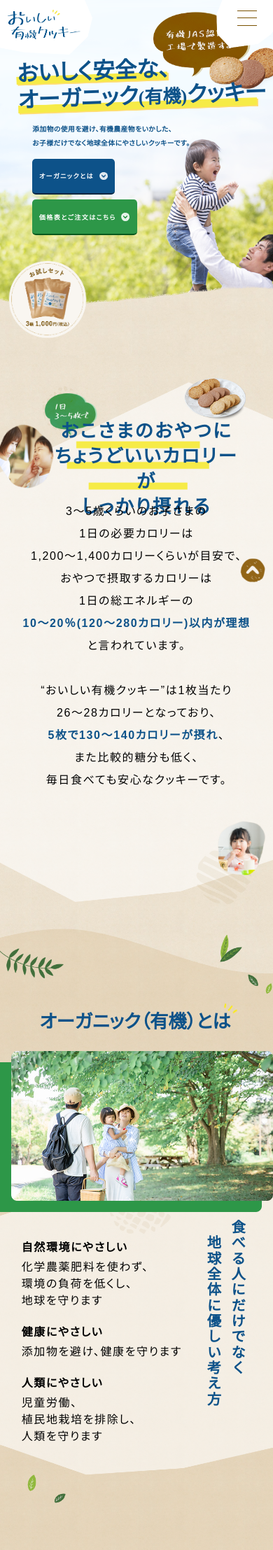
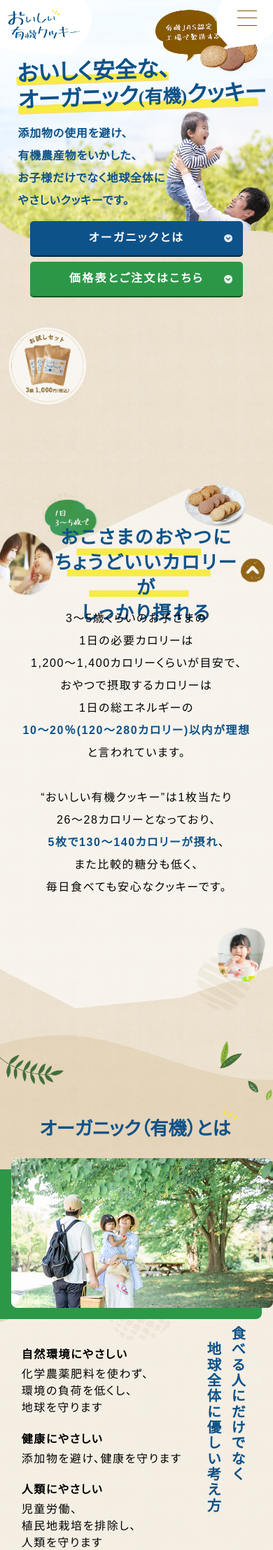
Before and after one commit to Sihoo-milk/20200703_yuukicookie, a PHP site: page / in a window 390 px wide. Shown: the top 2215 px of the page at 70% size. Run offline with PHP 8.4, Linux system fonts and the light colour scheme; some libraries are stand-ins or nearby versions; some web fonts are replaced.

Commit message:
ワールドのスマホ用bg画像をiPhoneSEで見ても見きれないように修正。メインビジュアルの長さを修正。

```diff
--- a/css/style.css
+++ b/css/style.css
@@ -414,7 +414,7 @@
 
 @media screen and (max-width: 768px) {
   .mv {
-    height: 130.16667vw;
+    height: 169.27083vw;
     background-image: url(../img/mv_bg-sp.png);
     background-position: 60% bottom;
   }
@@ -435,25 +435,31 @@
     background-position-y: 19.40104vw;
   }
   .mv__subtitle {
-    padding-left: 11.84896vw;
-    font-size: 2.5vw;
+    padding-left: 6.51042vw;
+    font-size: 16px;
   }
   .mv__btns {
     flex-direction: column;
     padding-top: 3.25521vw;
-    padding-left: 11.71875vw;
+    padding-left: 0;
   }
   .mv__btn {
-    margin-right: 1.95313vw;
-    margin-bottom: 1.95313vw;
+    justify-content: center;
+    position: relative;
+    width: 78.125vw;
+    height: 13.02083vw;
     padding: 0 2.60417vw;
-    font-size: 2.34375vw;
+    line-height: 13.02083vw;
+    margin: 0 auto 1.95313vw;
+    padding: 0 2.60417vw;
+    font-size: 16px;
     border-radius: 1.30208vw;
-    height: 13.02083vw;
   }
   .mv__btn-cookie {
+    position: absolute;
+    right: 3.90625vw;
     width: 3.125vw;
-    margin-left: 1.95313vw;
+    margin-left: 0;
   }
   .mv__btn--what {
     border-bottom: solid 0.52083vw #002641;
@@ -462,7 +468,7 @@
     border-bottom: solid 0.52083vw #08581c;
   }
   .mv__trial {
-    top: 92.77604vw;
+    top: 117.1875vw;
     width: 35.78125vw;
   }
 }
--- a/index.html
+++ b/index.html
@@ -55,8 +55,8 @@
           <h1 class="mv__title">おいしく安全な、<br>オーガニック<span class="mv__title-organic">(有機)</span>クッキー</h1>
         </div>
         <p class="mv__subtitle fadeUp">
-          添加物の使⽤を避け、有機農産物をいかした、<br>
-          お⼦様だけでなく地球全体にやさしいクッキーです。
+          添加物の使⽤を避け、<br class="view-sp">有機農産物をいかした、<br>
+          お⼦様だけでなく地球全体に<br class="view-sp">やさしいクッキーです。
         </p>
         <div class="mv__btns fadeUp">
           <a href="#organic" class="mv__btn-link">
--- a/scss/icon.scss
+++ b/scss/icon.scss
@@ -84,16 +84,16 @@ input[type=radio]:checked + .radio01::after {
 @media screen and (max-width: 768px) {
   .radio01 {
     width: 100%;
-    padding-left: sp-get_vw(55);
+    padding-left: sp-get_vw(100);
     font-size: 16px;
     &::before {
-      top: sp-get_vw(43);
+      top: sp-get_vw(40);
       width: sp-get_vw(40);
       height: sp-get_vw(40);
       border: sp-get_vw(1) solid #795100;
     }
     &::after {
-      top: sp-get_vw(56);
+      top: sp-get_vw(53);
       left: sp-get_vw(13);
       width: sp-get_vw(14);
       height: sp-get_vw(14);
@@ -167,23 +167,24 @@ input[type=radio]:checked + .radio01::after {
     }
     & select {
       padding: 6px 38px 6px 12px;
+      font-size: 16px;
       color: #000;
     }
   }
 }
 @media screen and (max-width: 768px) {
   .cp_ipselect {
-    width: sp-get_vw(90);
-    height: sp-get_vw(40);
+    width: sp-get_vw(200);
+    height: sp-get_vw(80);
     margin-left: sp-get_vw(18);
     &.cp_sl04 {
       border: sp-get_vw(1) solid #795100;
       border-radius: sp-get_vw(4);
       &::before {
         right: sp-get_vw(9);
-        border-top: sp-get_vw(4) solid #865500;
-        border-right: sp-get_vw(4) solid transparent;
-        border-left: sp-get_vw(4) solid transparent;
+        border-top: sp-get_vw(10) solid #865500;
+        border-right: sp-get_vw(10) solid transparent;
+        border-left: sp-get_vw(10) solid transparent;
       }
     }
     & select {
--- a/scss/main.scss
+++ b/scss/main.scss
@@ -390,7 +390,7 @@
 }
 @media screen and (max-width: 768px) {
   .mv {
-    height: 130.16667vw;
+    height: sp-get_vw(1300);
     background-image: url(../img/mv_bg-sp.png);
     background-position: 60% bottom;
     &__main {
@@ -410,24 +410,30 @@
       }
     }
     &__subtitle {
-      padding-left: sp-get_vw(91);
-      font-size: 2.5vw;
+      padding-left: sp-get_vw(50);
+      font-size: 16px;
     }
     &__btns {
       flex-direction: column;
       padding-top: sp-get_vw(25);
-      padding-left: sp-get_vw(90);
+      padding-left: 0;
     }
     &__btn {
-      margin-right: sp-get_vw(15);
-      margin-bottom: sp-get_vw(15);
+      justify-content: center;
+      position: relative;
+      width: sp-get_vw(600);
+      height: sp-get_vw(100);
       padding: 0 sp-get_vw(20);
-      font-size: sp-get_vw(18);
+      line-height: sp-get_vw(100);
+      margin: 0 auto sp-get_vw(15);
+      padding: 0 sp-get_vw(20);
+      font-size: 16px;
       border-radius: sp-get_vw(10);
-      height: 13.02083vw;
       &-cookie {
+        position: absolute;
+        right: sp-get_vw(30);
         width: sp-get_vw(24);
-        margin-left: sp-get_vw(15);
+        margin-left: 0;
       }
       &--what {
         border-bottom: solid sp-get_vw(4) #002641;
@@ -437,7 +443,7 @@
       }
     }
     &__trial {
-      top: 92.77604vw;
+      top: get_vw(1500);
       width: 35.78125vw;
     }
   }
@@ -1138,6 +1144,7 @@
       height: sp-get_vw(100);
       padding: 0 sp-get_vw(20);
       font-size: 16px;
+      line-height: sp-get_vw(100);
       border-radius: sp-get_vw(10);
       &-cookie {
         right: sp-get_vw(30);
@@ -1253,7 +1260,7 @@
 }
 @media screen and (max-width: 768px) {
   .world {
-    height: sp-get_vw(1722);
+    height: 100%;
     padding-top: sp-get_vw(236);
     background-image: url(../img/world_bg-sp.png);
     background-size: cover;
@@ -2268,17 +2275,18 @@
     }
     &__select-item {
       margin-left: 0;
-      padding-left: sp-get_vw(55);
+      padding-left: sp-get_vw(100);
       font-size: 16px;
       line-height: 3.75;
     }
     &__txt {
       &-box {
-        height: sp-get_vw(60);
+        height: sp-get_vw(80);
         padding: 0 sp-get_vw(18);
         border: sp-get_vw(1) solid #795100;
         border-radius: sp-get_vw(4);
-        font-size: sp-get_vw(16);
+        font-size: 16px;
+        line-height: sp-get_vw(60);
         &::placeholder {
           color: #888;
         }
@@ -2289,7 +2297,7 @@
         padding: sp-get_vw(10) sp-get_vw(18);
         border: sp-get_vw(1) solid #795100;
         border-radius: sp-get_vw(4);
-        font-size: sp-get_vw(16);
+        font-size: 16px;
       }
       &-border {
         border-bottom: sp-get_vw(1) solid #000;
@@ -2300,11 +2308,13 @@
       font-size: sp-get_vw(16);
     }
     &__btn {
+      align-items: center;
       width: sp-get_vw(420);
-      height: 12vw;
+      height: sp-get_vw(70);
       border-bottom: sp-get_vw(6) solid #08581c;
       border-radius: sp-get_vw(7);
       font-size: 16px;
+      line-height: sp-get_vw(70);
       &-txt {
         margin: 0 sp-get_vw(128);
       }
```
Also changed, not shown: other parts of css/style.css (+19 -14 lines), img/mv_bg-sp.png, img/world_bg-sp.png.
